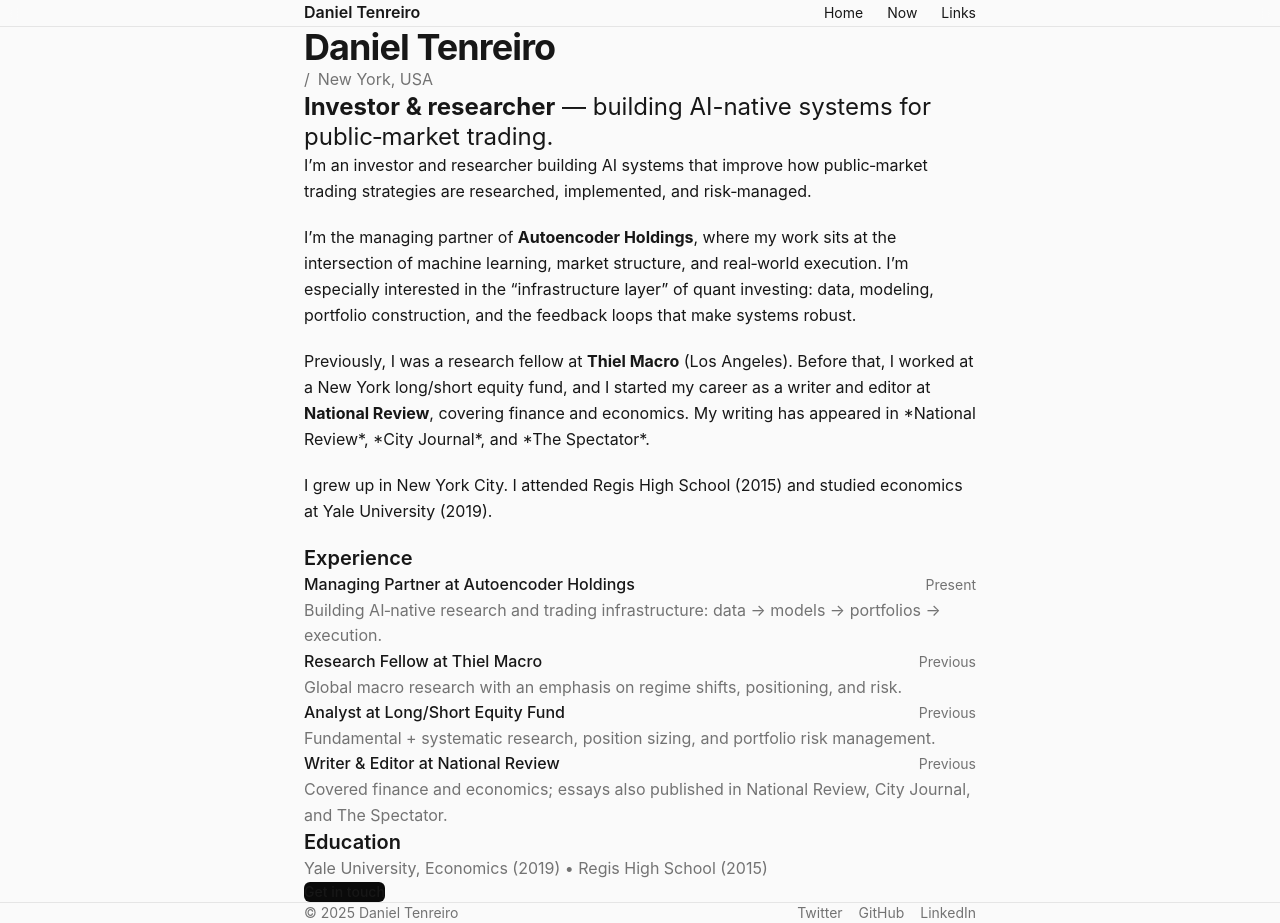
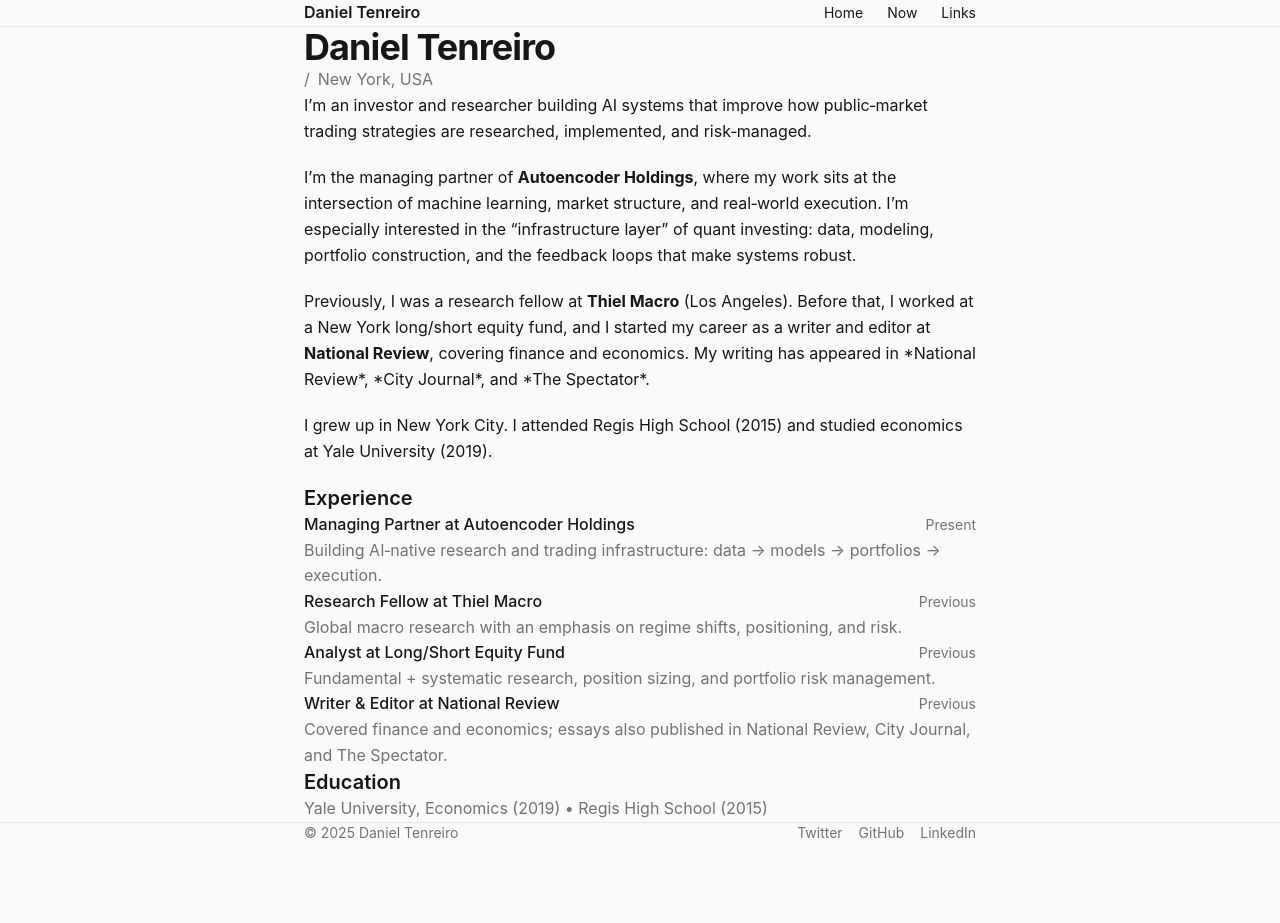
Before and after one commit to dtenreiro/claude-web, a Next.js app: page / in a window 1280 px wide. After the commit the page ends 843 px from the top, so only its background shows below. Built offline with nearby package versions, Linux system fonts and the light colour scheme.

Commit message:
refactor: remove investor/researcher description and 'Get in touch' CTA

```diff
--- a/src/app/page.tsx
+++ b/src/app/page.tsx
@@ -13,9 +13,6 @@
           </p>
         </div>
 
-        <p className="text-xl md:text-2xl leading-tight">
-          <span className="font-bold">Investor & researcher</span> — building AI-native systems for public‑market trading.
-        </p>
       </header>
 
       {/* Bio */}
@@ -74,15 +71,6 @@
         </p>
       </section>
 
-      {/* CTA */}
-      <div className="flex flex-wrap gap-4 pt-4">
-        <Link
-          href="/links"
-          className="bg-accent text-accent-foreground inline-flex items-center rounded-md px-4 py-2 text-sm font-medium transition-opacity hover:opacity-90"
-        >
-          Get in touch
-        </Link>
-      </div>
     </article>
   );
 }
```
